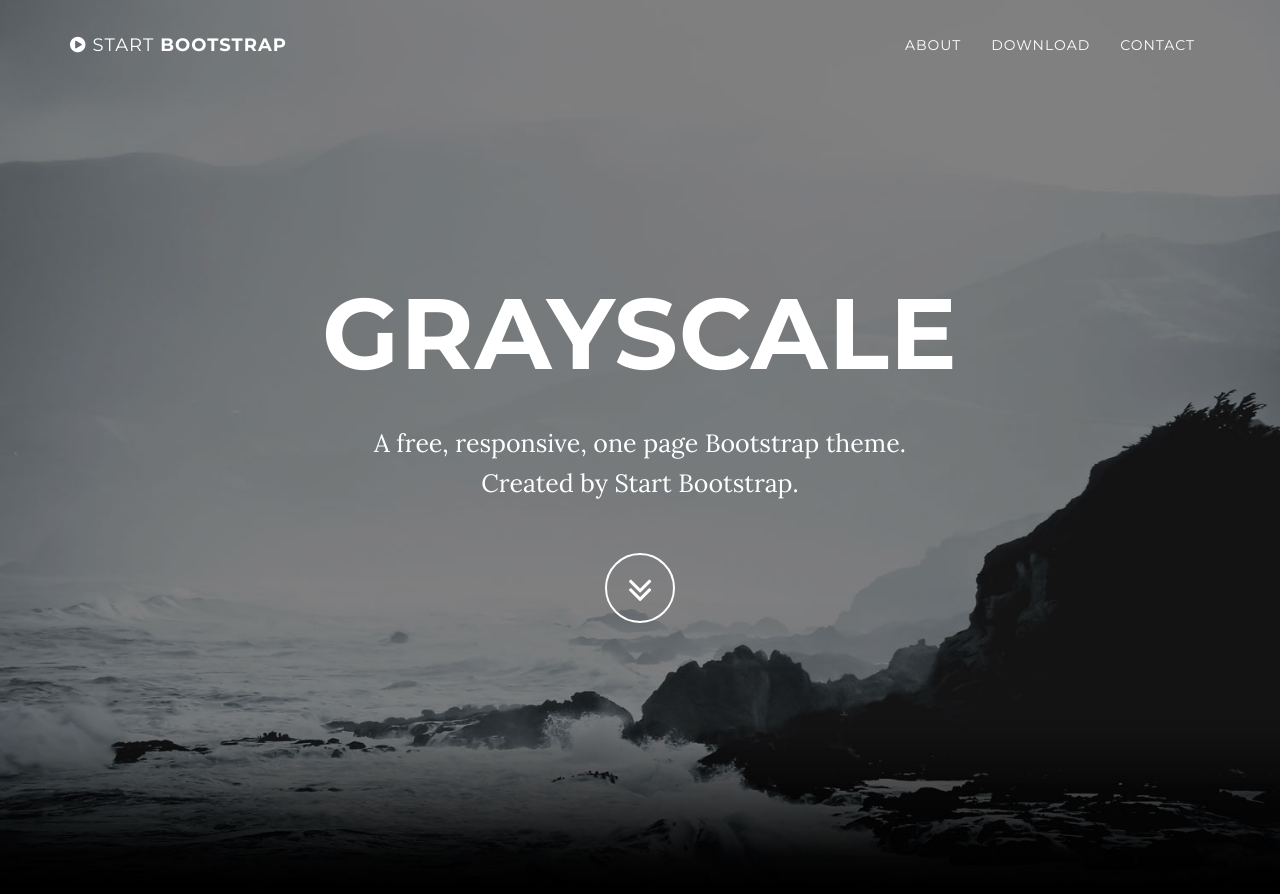
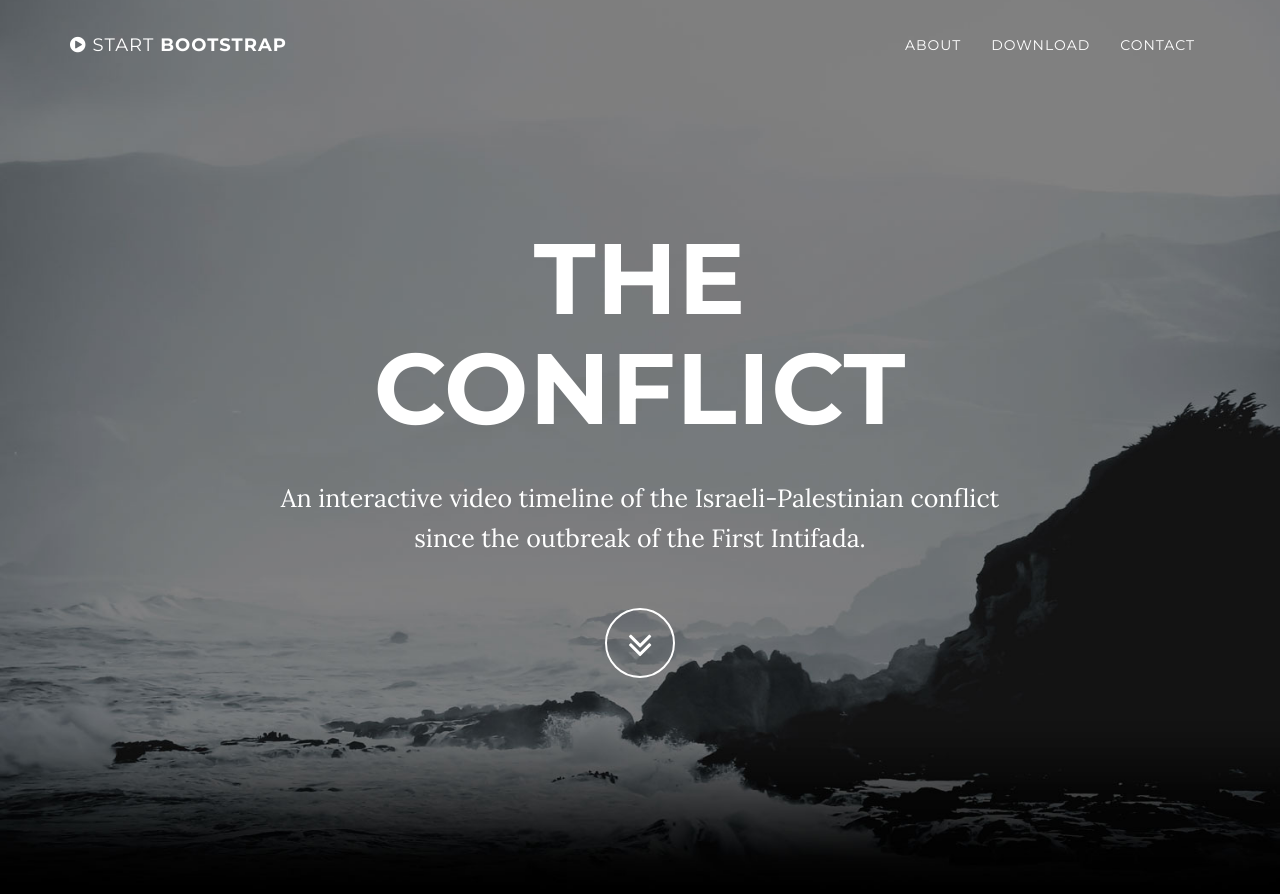
Before and after one commit to middle-east-media-productions/israel-palestine-timeline, a Jekyll site: the page built from index.html, in a window 1280 px wide and 900 px high. Shown: the top 894 px of the window. Built offline with Jekyll 4.4.1, drawn with Linux system fonts in a browser that asks for light colours.

Commit message:
added timeline headline text to website frontpage

```diff
--- a/_includes/header.html
+++ b/_includes/header.html
@@ -4,8 +4,8 @@
             <div class="container">
                 <div class="row">
                     <div class="col-md-8 col-md-offset-2">
-                        <h1 class="brand-heading">Grayscale</h1>
-                        <p class="intro-text">A free, responsive, one page Bootstrap theme.<br>Created by Start Bootstrap.</p>
+                        <h1 class="brand-heading">The Conflict</h1>
+                        <p class="intro-text">An interactive video timeline of the Israeli-Palestinian conflict since the outbreak of the First Intifada.</p>
                         <a href="#about" class="btn btn-circle page-scroll">
                             <i class="fa fa-angle-double-down animated"></i>
                         </a>
```
